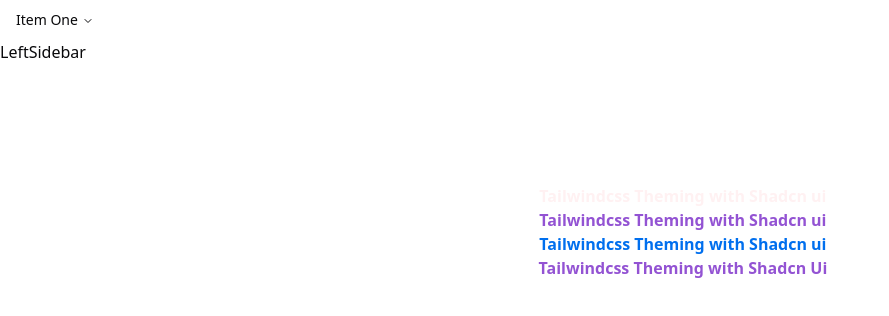
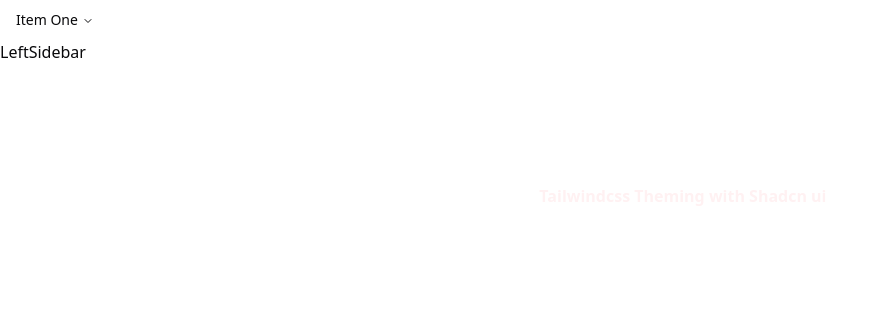
Before and after one commit to rakibtweets/tailwind-theme-style-guide, a Next.js app: page / in a window 1280 px wide. Shown: the top 316 px of the page, without its empty margins (0-889 px from the left). Built offline with nearby package versions, Linux system fonts and the light colour scheme.

Commit message:
Fix async function declaration in Home component

```diff
--- /dev/null
+++ b/app/(root)/(home)/loading.tsx
@@ -0,0 +1,4 @@
+const Loading = () => {
+  return <div>loading...</div>;
+};
+export default Loading;
--- a/app/(root)/(home)/page.tsx
+++ b/app/(root)/(home)/page.tsx
@@ -1,18 +1,9 @@
-export default function Home() {
+export default async function Home() {
   return (
     <main className="mx-auto max-w-7xl">
       <h1 className="text-center font-bold text-primary-foreground">
         Tailwindcss Theming with Shadcn ui
       </h1>
-      <h1 className="bg-primary-300 text-center font-bold text-primary-500">
-        Tailwindcss Theming with Shadcn ui
-      </h1>
-      <h1 className="text-center font-bold text-primary-400">
-        Tailwindcss Theming with Shadcn ui
-      </h1>
-      <h1 className="text-center font-bold text-primary-500">
-        Tailwindcss Theming with Shadcn Ui
-      </h1>
     </main>
   );
 }
--- a/hooks/useTheme.tsx
+++ b/hooks/useTheme.tsx
@@ -1,3 +1,4 @@
+'use client';
 import { ThemeContext } from '@/Context/ThemeProvider';
 import { useContext } from 'react';
 
```
